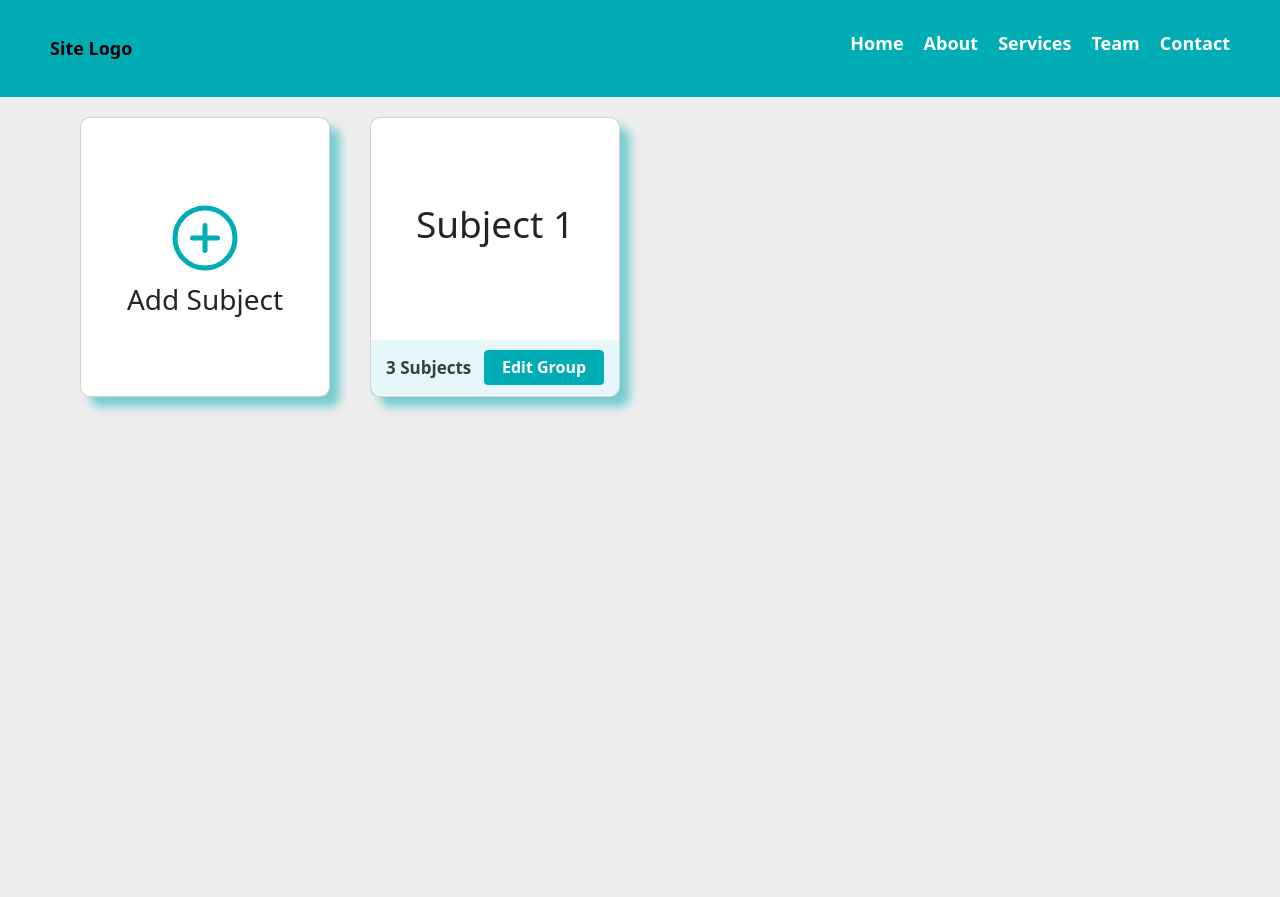
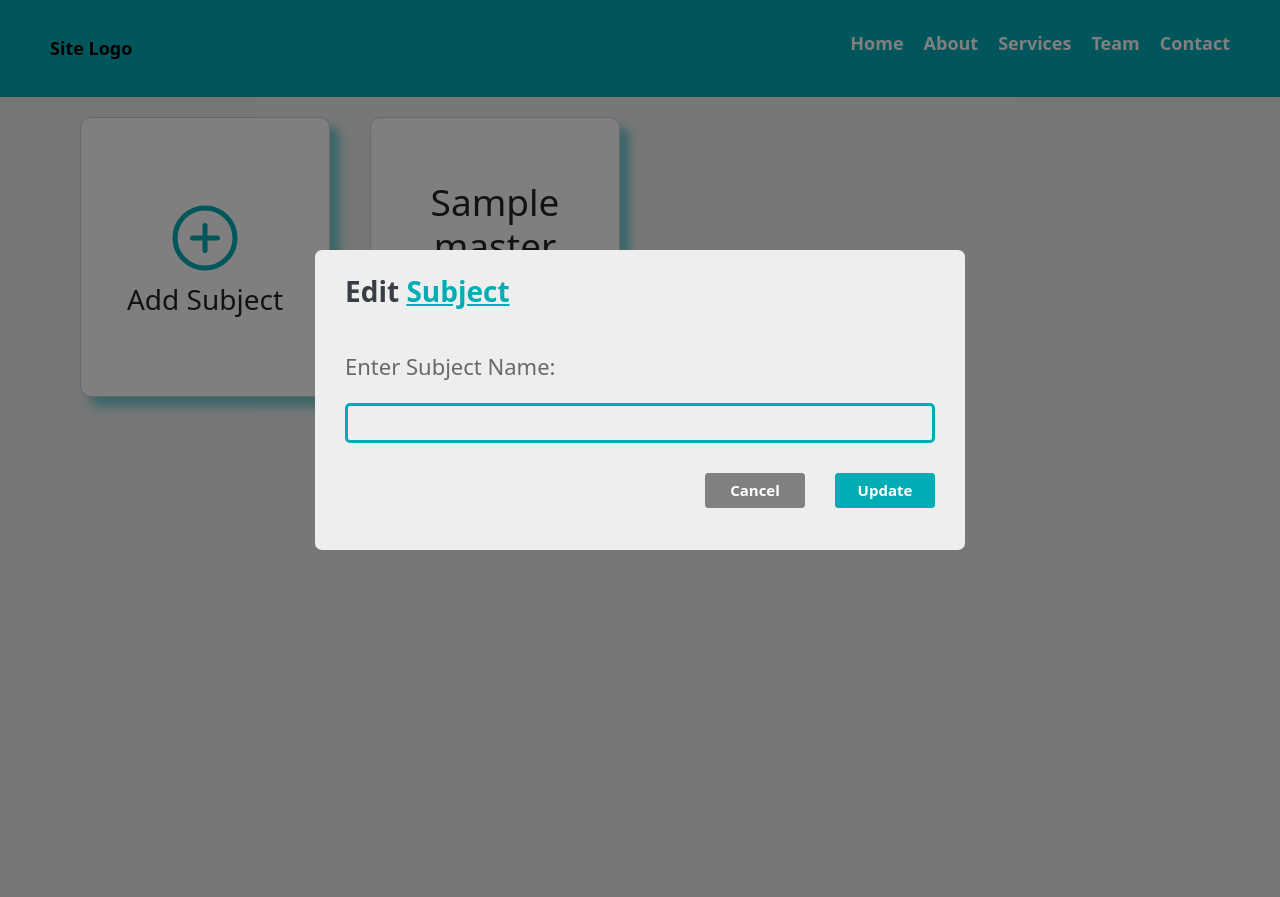
Before and after one commit to Bidyut-Kr-Das/Institute_project, a PHP site: page /subjectAdd.php?editSubject=true&groupId=1&subjectId=1 in a window 1280 px wide. After the commit the page ends 550 px from the top, so only its background shows below. Run offline with PHP 8.4, Linux system fonts and the light colour scheme; tables that the repository leaves empty hold one stand-in row (values such as "Sample post"); data that the repository does not hold is empty.

Commit message:
Added subject count and subject cards

```diff
--- a/css/group_add.css
+++ b/css/group_add.css
@@ -58,7 +58,7 @@ body {
     /* flex-direction: row; */
     justify-content: center;
 
-    grid-gap: 4rem 4rem;
+    gap: 0 4rem;
     grid-template-columns: repeat(auto-fill, 25rem);
 }
 
@@ -98,13 +98,35 @@ ion-icon {
     flex-direction: column;
 }
 
+.deleteBtn {
+    font-size: 2rem;
+    margin-left: 1rem;
+    cursor: pointer;
+    color: #ff5252;
+    transition: .4s;
+}
+
+.deleteBtnSubj {
+    font-size: 2rem;
+    margin-left: 1rem;
+    cursor: pointer;
+    color: #ff5252;
+    transition: .4s;
+}
+
+.deleteBtn:hover,
+.deleteBtnSubj:hover {
+    transform: scale(1.5);
+}
+
 .card-title {
     height: 78%;
     width: 100%;
     display: flex;
     justify-content: center;
     align-items: center;
-    text-align: left;
+    flex-direction: column;
+    text-align: center;
     box-sizing: border-box;
     font-size: 8rem;
     /* padding-left: 2rem; */
@@ -223,7 +245,7 @@ ion-icon {
     border-radius: .5rem;
     margin-top: 2rem;
     outline: none;
-    padding-left: 2rem;
+    padding-left: 1rem;
     font-size: 2rem;
 }
 
@@ -243,7 +265,8 @@ ion-icon {
     transition: .5s;
 }
 
-.closeBtn {
+.closeBtn,
+.closeSubjBtn {
     float: right;
     margin-top: 3rem;
     /* margin-left: 2rem; */
@@ -263,9 +286,30 @@ ion-icon {
 .submitBtn:hover,
 .submitBtn:active,
 .closeBtn:hover,
-.closeBtn:active {
+.closeBtn:active,
+.closeSubjBtn:hover,
+.closeSubjBtn:active {
     background-color: #0b5ed7;
     border: .1rem solid #0b5ed7;
+}
+
+/* .warning {
+    background-color: #ffffcc;
+    border-left: 6px solid #ffeb3b;
+} */
+.warning {
+    padding-left: .5rem;
+    margin-top: 2.5rem;
+    padding-block: auto;
+    height: 6.3rem;
+    font-size: 1.8rem;
+    background-color: #ffdddd;
+    border-left: 6px solid #f44336;
+}
+
+.colorGrpName {
+    color: #0b5ed7;
+    font-weight: bold;
 }
 
 
@@ -345,7 +389,7 @@ ion-icon {
     }
 }
 
-@media only screen and (max-width:300px) {
+@media only screen and (max-width:323px) and (min-width) {
     html {
         font-size: 50%;
     }
--- a/js/all.js
+++ b/js/all.js
@@ -16,14 +16,34 @@
 //     }
 // }
 $(document).ready(function(){
+    //adding group popup
     $('#addGroup').click(function(){
         window.location.href="group_add.php?addGroup=true";
     });
+    //
     $('input.closeBtn').click(function(){
         window.location.href="group_add.php";
     });
-    $('.btn').click(function(){
-        var id= $(this).attr('id');
-        window.location.href="group_add.php?editGroup="+id;
+    //To bring popup of editting group---------------
+    $('a.editGroupBtn').click(function(){
+        var idGrp= $(this).attr('id');
+        window.location.href="group_add.php?editGroup="+idGrp;
     });
+    $('div.deleteGrpBtn').click(function(){
+        var deleteGrpId=$(this).attr('deleteGrpId');
+        window.location.href="group_add.php?deleteGroup="+deleteGrpId;
+    });
+    $('#addSubject').click(function(){
+        var groupId=$('groupid.groupIdPassed').attr('groupidgiven');
+        window.location.href="subjectAdd.php?groupId="+groupId+"&addSubject=true";
+    });
+    // $('.editSubjBtn').click(function(){
+    //     var idSubj= $(this).attr('subjectId');//here subjectId is a custom attribute in that button.
+    //     window.location.href="subjectAdd.php?editSubject="+idSubj;
+    // });
+    $('input.closeSubjBtn').click(function(){
+        var groupId=$('groupid.groupIdPassed').attr('groupidgiven');
+        window.location.href="subjectAdd.php?groupId="+groupId;
+    });
+
 });
--- a/subjectAdd.php
+++ b/subjectAdd.php
@@ -1,4 +1,9 @@
 <?php
+if (empty($_REQUEST['groupId'])) {
+    @header("location:group_add.php?msg=No Group Found");
+    exit();
+}
+$groupId = $_REQUEST['groupId'];
 include("connection/connection.php");
 $addingSubject = false;
 $edittingSubject = false;
@@ -8,78 +13,100 @@ if (isset($_REQUEST['addSubject'])) {
 if (isset($_REQUEST['editSubject'])) {
     $edittingSubject = true;
 }
+if (isset($_REQUEST['add'])) {
+    $groupId1 = $_REQUEST['add'];
+    $subjectName = $_REQUEST['subjectNamefield'];
+    $query = "INSERT INTO `subject_master` SET `sub_Name`='$subjectName',
+                                                                                            `group_Id`='$groupId1' ";
+    $result = mysqli_query($connection, $query);
+    if ($result) {
+        @header("location:subjectAdd.php?groupId=" . $groupId);
+    }
+}
+$query = "SELECT * FROM `subject_master` WHERE `group_Id`='$groupId' ORDER BY 'sub_Id' ";
+$result = mysqli_query($connection, $query);
+
 include("nav.php");
+
 ?>
 
 
-<div class="bgImage"></div>
+<groupid class="groupIdPassed" groupIdgiven="<?php echo $groupId; ?>"></groupid>
 <div class="mainDiv">
     <div class="cardHolder">
-        <div class="card" id="addGroup">
+        <div class="card" id="addSubject">
             <div class="card-body addCard">
                 <ion-icon name="add-circle-outline" class="addIcon"></ion-icon>
                 <h5 class="card-title1">Add Subject</h5>
             </div>
         </div>
         <?php
-        // --------------------------------------------main cards---------------------------------------//
+        while ($rowarr = mysqli_fetch_array($result)) {
             ?>
             <div class="card">
                 <div class="card-body">
                     <div class="card-title">
-                    <h5 class="subjectName">Subject 1</h5>
+                        <h5 class="subjectName">
+                            <?php echo $rowarr['sub_Name']; ?>
+                        </h5>
                     </div>
                     <div class="buttonPart">
-                    <a href class="subject">3 Subjects</a>
-                    <a class="btn btn-primary" id="1">Edit Group</a>
+                        <div class="deleteBtnSubj"><i class="fa-solid fa-trash"></i></div>
+                        <a href="subjectAdd.php?editSubject=true&groupId=<?php echo $groupId; ?>&subjectId=<?php echo $rowarr['sub_Id']; ?>"
+                            class="btn btn-primary editSubjBtn" id="" subjectId=""><i class="fa-solid fa-pen"></i> Edit
+                        </a>
                     </div>
                 </div>
             </div>
+            <?php
+        }
+        ?>
     </div>
 </div>
 <?php //------------------------------------popup-----------------------------------------//
-if ($addingGroup || $edittingGroup) {
+if ($addingSubject || $edittingSubject) {
     ?>
     <div class="blackwindow">
         <div class="popupMain">
             <div class="popupBody">
                 <?php
-                if ($edittingGroup) {
+                if ($edittingSubject) {
                     ?>
                     <div class="heading1">
-                        Edit <span class="headingsub1"> Group </span>
+                        Edit <span class="headingsub1"> Subject </span>
                     </div>
                     <?php
                 } else {
                     ?>
                     <div class="heading1">
-                        Add <span class="headingsub1"> New Group </span>
+                        Add <span class="headingsub1"> New Subject </span>
                     </div>
                     <?php
                 }
                 ?>
-                <form action="group_add.php" method="post">
-                    <div class="groupNameBody">
-                        <div class="groupNamePopup">Enter group Name:</div>
-                        <input type="text" name="" id="" class="groupNamefield" required autocomplete="off" />
+                <form action="" method="post">
+                    <div class="subjectNameBody">
+                        <div class="subjectNamePopup">Enter Subject Name:</div>
+                        <input type="text" name="subjectNamefield" id="" class="subjectNamefield" required
+                            autocomplete="off" />
                         <?php
-                        if ($edittingGroup) {
+                        if ($edittingSubject) {
                             ?>
                             <input type="hidden" name="edit" value="true" />
                             <?php
                         } else {
                             ?>
-                            <input type="hidden" name="add" value="true" />
+                            <input type="hidden" name="add" value="<?php echo $groupId; ?>" />
                             <?php
                         }
                         ?>
                         <input type="submit" value=<?php
-                        if ($edittingGroup) {
+                        if ($edittingSubject) {
                             echo "'Update'";
                         } else {
-                            echo "'Add Group'";
+                            echo "'Add Subject'";
                         } ?> class="submitBtn" />
-                        <input type="button" value="Cancel" class="closeBtn">
+                        <input type="button" value="Cancel" class="closeSubjBtn">
                     </div>
                 </form>
             </div>
```
Also changed, not shown: group_add.php (+76 -5 lines). Lines whose indentation alone changed are shown as unchanged.
